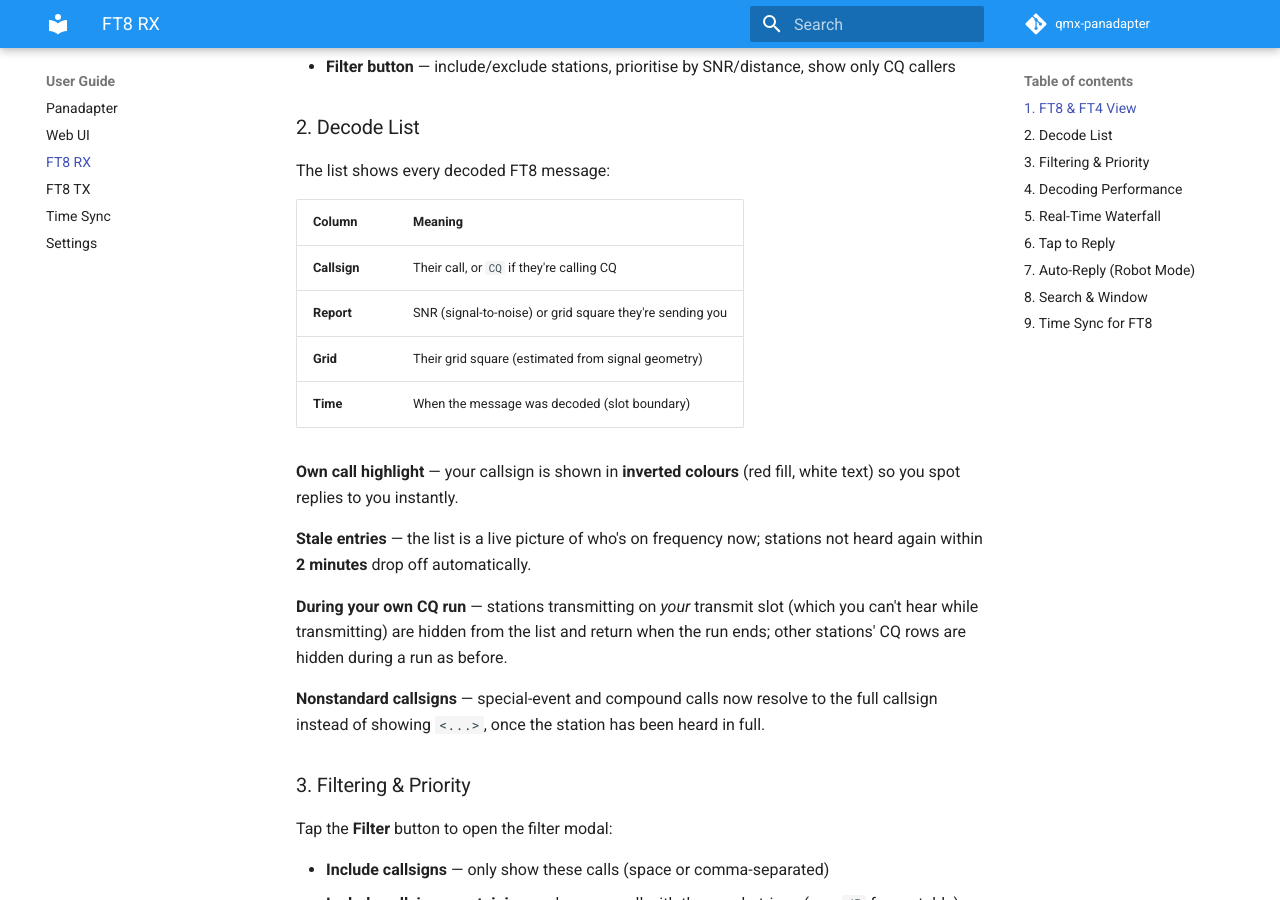
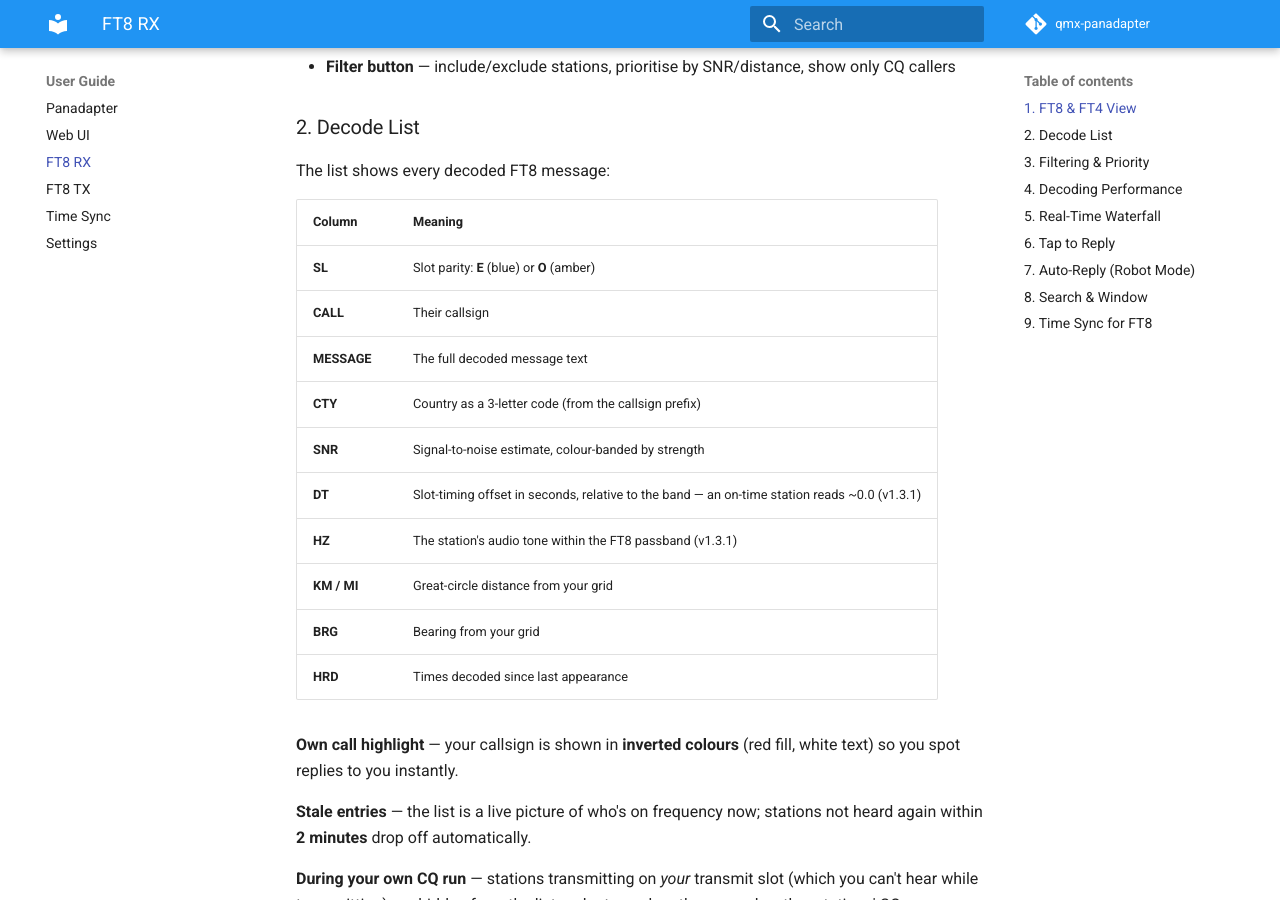
Before and after one commit to SteffenLav/qmx-panadapter, an MkDocs documentation site: the page built from docs/mkdocs/guide/ft8-rx.md, in a window 1280 px wide and 900 px high, scrolled down 733 px. Built offline with MkDocs 1.6.1 and Material for MkDocs 9.7.7, drawn with Linux system fonts in a browser that asks for light colours; comment, search, counter and statistics services are not loaded.

Commit message:
docs: v1.3.1 release documentation
Version-history entry, README banner/roadmap/column table, CLAUDE.md branch
state, mkdocs releases/index + ft8-rx column table (which was stale), User
Guide PDF v1.3.1 (docs/ + docs/mkdocs/, v1.3.0 PDFs removed).

Co-Authored-By: Claude Fable 5 <noreply@anthropic.com>

```diff
--- a/docs/mkdocs/guide/ft8-rx.md
+++ b/docs/mkdocs/guide/ft8-rx.md
@@ -27,10 +27,16 @@ The list shows every decoded FT8 message:
 
 | Column | Meaning |
 |---|---|
-| **Callsign** | Their call, or `CQ` if they're calling CQ |
-| **Report** | SNR (signal-to-noise) or grid square they're sending you |
-| **Grid** | Their grid square (estimated from signal geometry) |
-| **Time** | When the message was decoded (slot boundary) |
+| **SL** | Slot parity: **E** (blue) or **O** (amber) |
+| **CALL** | Their callsign |
+| **MESSAGE** | The full decoded message text |
+| **CTY** | Country as a 3-letter code (from the callsign prefix) |
+| **SNR** | Signal-to-noise estimate, colour-banded by strength |
+| **DT** | Slot-timing offset in seconds, relative to the band — an on-time station reads ~0.0 (v1.3.1) |
+| **HZ** | The station's audio tone within the FT8 passband (v1.3.1) |
+| **KM / MI** | Great-circle distance from your grid |
+| **BRG** | Bearing from your grid |
+| **HRD** | Times decoded since last appearance |
 
 **Own call highlight** — your callsign is shown in **inverted colours** (red fill, white text) so you spot replies to you instantly.
 
```
Also changed, not shown: CLAUDE.md (+1 -1 lines), README.md (+6 -4 lines), docs/mkdocs/index.md (+4 -3 lines), docs/mkdocs/releases.md (+19 -11 lines), docs/version-history.md (+23 -0 lines), 4 other files.
